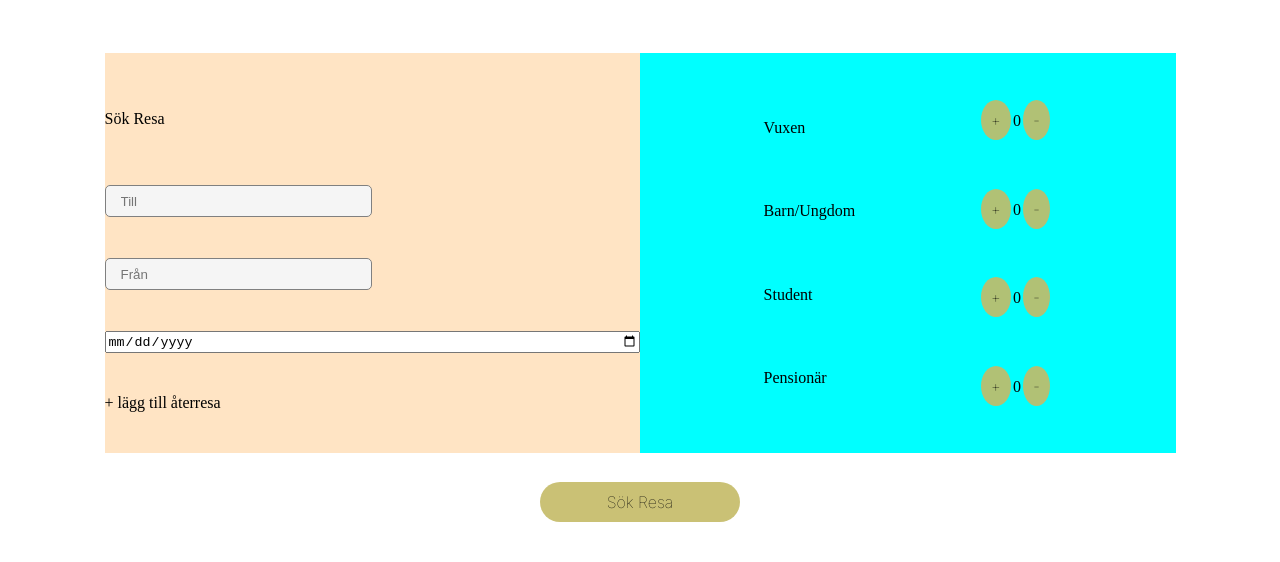
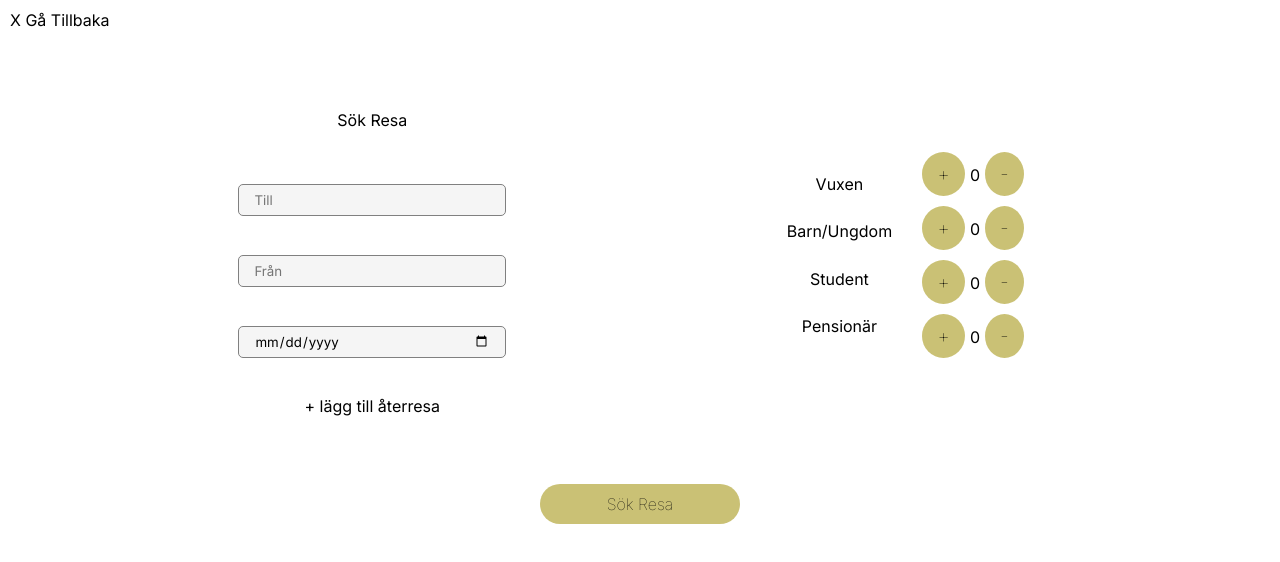
Before and after one commit to TimHogklint/tagmastare_fork, a React (Create React App) app: page /booking in a window 1280 px wide. Shown: the top 562 px of the page. Built offline with nearby package versions, Linux system fonts and the light colour scheme.

Commit message:
Finalized styling for further reviews

```diff
--- a/src/pages/Booking.jsx
+++ b/src/pages/Booking.jsx
@@ -7,16 +7,15 @@ export default function Booking() {
         </div>
       </div>
       <div className="container">
-
         <div className="content">
 
           <div className="input">
             <div className="searchText">
               <p>Sök Resa</p>
             </div>
-            <input class="searchfield" type="search" placeholder="Till"></input>
-            <input class="searchfield" type="search" placeholder="Från"></input>
-            <input type="date"></input>
+            <input className="searchfield" type="search" placeholder="Till"></input>
+            <input className="searchfield" type="search" placeholder="Från"></input>
+            <input className="datefield" type="date"></input>
             + lägg till återresa
           </div>
           <div className="ticketcontainer">
--- a/src/sass/booking.scss
+++ b/src/sass/booking.scss
@@ -1,5 +1,9 @@
+@import url('https://fonts.googleapis.com/css2?family=Inter&display=swap');
+
 .main {
   margin: 10px;
+  color: black;
+  font-family: 'Inter';
 }
 
 .container {
@@ -7,11 +11,15 @@
   justify-content: center;
 }
 
+.goback {
+  color: black;
+}
+
 .content {
   display: flex;
-  justify-content: space-between;
+  justify-content: flex-start;
+  align-items: center;
   margin-top: 100px;
-  background-color: bisque;
   margin: 25px;
   width: 85%;
   height: 400px;
@@ -21,6 +29,7 @@
   display: flex;
   flex-direction: column;
   justify-content: space-evenly;
+  align-items: center;
   height: 100%;
   flex: 1;
 }
@@ -29,13 +38,12 @@
   display: flex;
   flex-direction: column;
   justify-content: space-evenly;
-  align-items: start;
+  align-items: center;
 }
 
 .ticketcontainer {
   display: flex;
-  justify-content: space-evenly;
-  background-color: aqua;
+  justify-content: center;
   flex: 1;
 
 }
@@ -44,6 +52,7 @@
   display: flex;
   justify-content: space-evenly;
   flex-direction: column;
+  margin-left: 25px;
 }
 
 .button {
@@ -67,34 +76,54 @@
 .searchfield {
   border: 1px solid grey;
   border-radius: 5px;
-  height: 20px;
+  height: 25px;
   width: 50%;
   padding: 15px;
   outline: 0;
   background-color: #f5f5f5;
+  font-family: 'Inter';
 }
 
 
 .plusbutton {
   background-color: rgba(197, 187, 102, 0.9);
   border: none;
-  padding: 10px;
+  padding: 10px 15px;
   text-align: center;
   text-decoration: none;
   display: inline-block;
-  font-size: 16px;
-  margin: 2px;
+  font-size: 20px;
+  margin: 5px;
   border-radius: 100%;
+  font-family: 'Inter';
+}
+
+.plusbutton :hover {
+  cursor: pointer;
+
 }
 
 .minusbutton {
   background-color: rgba(197, 187, 102, 0.9);
   border: none;
-  padding: 10px;
+  padding: 10px 15px;
   text-align: center;
   text-decoration: none;
   display: inline-block;
-  font-size: 16px;
-  margin: 2px;
+  font-size: 20px;
+  margin: 5px;
   border-radius: 100%;
+  font-family: 'Inter';
 }
+
+
+input[type="date"] {
+  border: 1px solid grey;
+  border-radius: 5px;
+  height: 25px;
+  width: 50%;
+  padding: 15px;
+  outline: 0;
+  background-color: #f5f5f5;
+  font-family: 'Inter';
+}
```
